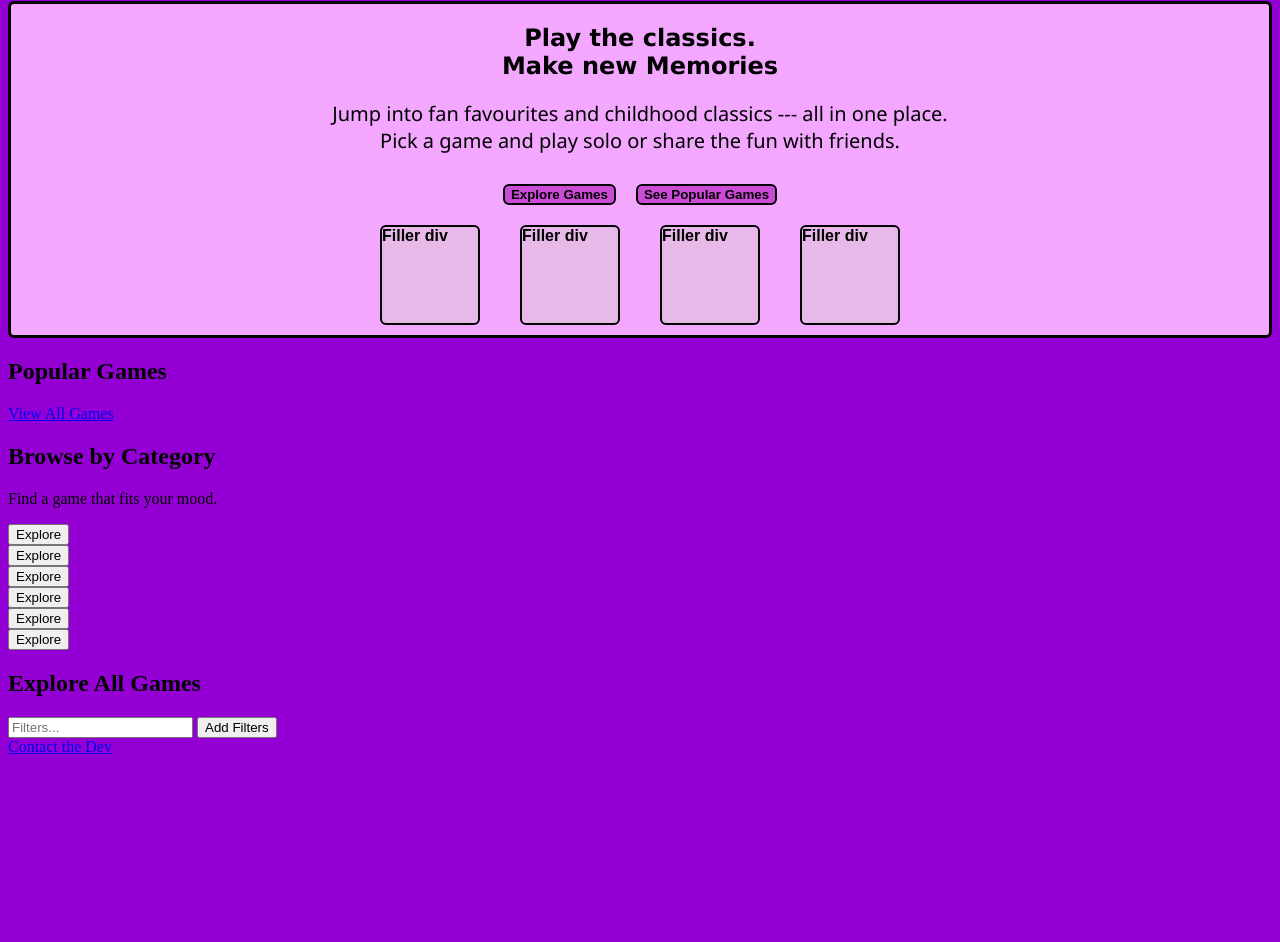
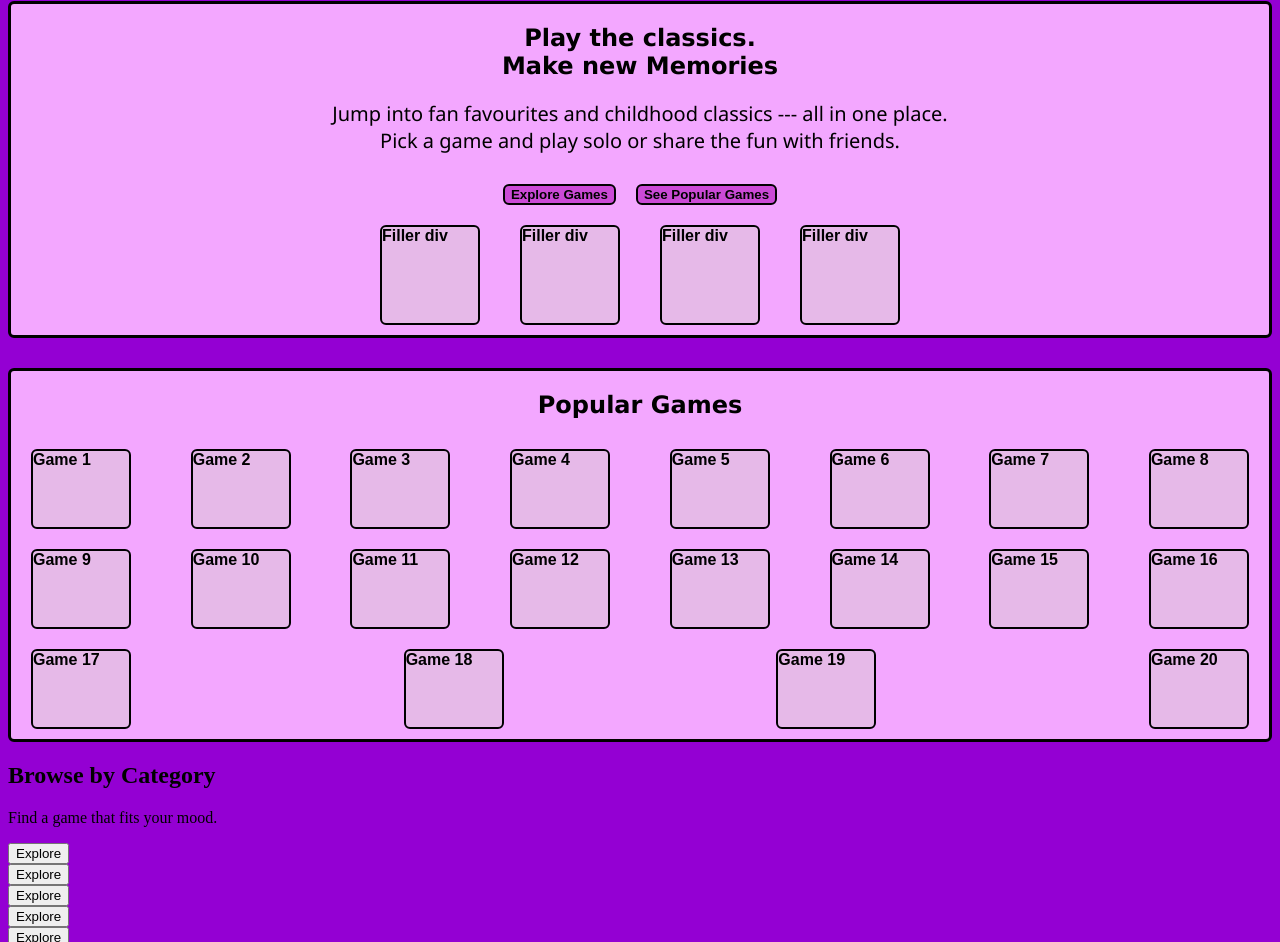
Before and after one commit to KLITOSG/PixelPlay, a plain HTML site: page index.html in a window 1280 px wide. Shown: the part 495-1437 px from the top of the page. Before the commit the page ends 1259 px from the top, so only its background shows below. Drawn offline with Linux system fonts and the light colour scheme.

Commit message:
Styled the popular games section - Add fillers that represent future game cards

```diff
--- a/index.html
+++ b/index.html
@@ -104,19 +104,34 @@
         <!-- Popular games -->
         <section class="Popular-Games">
 
-            <h2 class="Popular-Games-h1">
+            <h2 class="Popular-Games-h2">
                 Popular Games
             </h2>
 
             <div class="game-cards">
-             <div class="game_1"></div>
-             <div class="game_2"></div>
-             <div class="game_3"></div>
-             <div class="game_4"></div>
-             <div class="game_5"></div>
-             <div class="game_6"></div>
+             <div class="game_1">Game 1</div>
+             <div class="game_2">Game 2</div>
+             <div class="game_3">Game 3</div>
+             <div class="game_4">Game 4</div>
+             <div class="game_5">Game 5</div>
+             <div class="game_6">Game 6</div>
+             <div class="game_6">Game 7</div>
+             <div class="game_6">Game 8</div>
+             <div class="game_6">Game 9</div>
+             <div class="game_6">Game 10</div>
+             <div class="game_6">Game 11</div>
+             <div class="game_6">Game 12</div>
+             <div class="game_6">Game 13</div>
+             <div class="game_6">Game 14</div>
+             <div class="game_6">Game 15</div>
+             <div class="game_6">Game 16</div>
+             <div class="game_6">Game 17</div>
+             <div class="game_6">Game 18</div>
+             <div class="game_6">Game 19</div>
+             <div class="game_6">Game 20</div>
 
-             <a href="#">View All Games</a>
+
+
             </div>
 
         </section>
--- a/styles.css
+++ b/styles.css
@@ -85,6 +85,7 @@ nav .nav-btn button {
     background-color: rgb(243, 167, 255);
     border: 3px solid black;
     border-radius: 6px;
+    margin-bottom: 20px;
 }
 
 .hero-title {
@@ -130,3 +131,33 @@ nav .nav-btn button {
     font-family: Arial, Helvetica, sans-serif;
     font-weight: 600;
 }
+
+.Popular-Games {
+    background-color: rgb(243, 167, 255);
+    border: 3px solid #000000;
+    border-radius: 6px;
+   margin-top: 30px ;
+}
+
+.Popular-Games .Popular-Games-h2 {
+    text-align: center;
+    font-family:Verdana, Geneva, Tahoma, sans-serif
+}
+
+.game-cards {
+    display: flex;
+    justify-content:space-between;
+    flex-wrap: wrap;
+}
+
+.game-cards div {
+    margin: 10px 20px;
+    height: 80px;
+    width: 100px;
+
+    border: 2px solid rgb(0, 0, 0);
+    border-radius: 6px;
+    background-color: rgb(230, 185, 232);
+    font-family: Arial, Helvetica, sans-serif;
+    font-weight: 600;
+}
```
Lines whose indentation alone changed are shown as unchanged.
